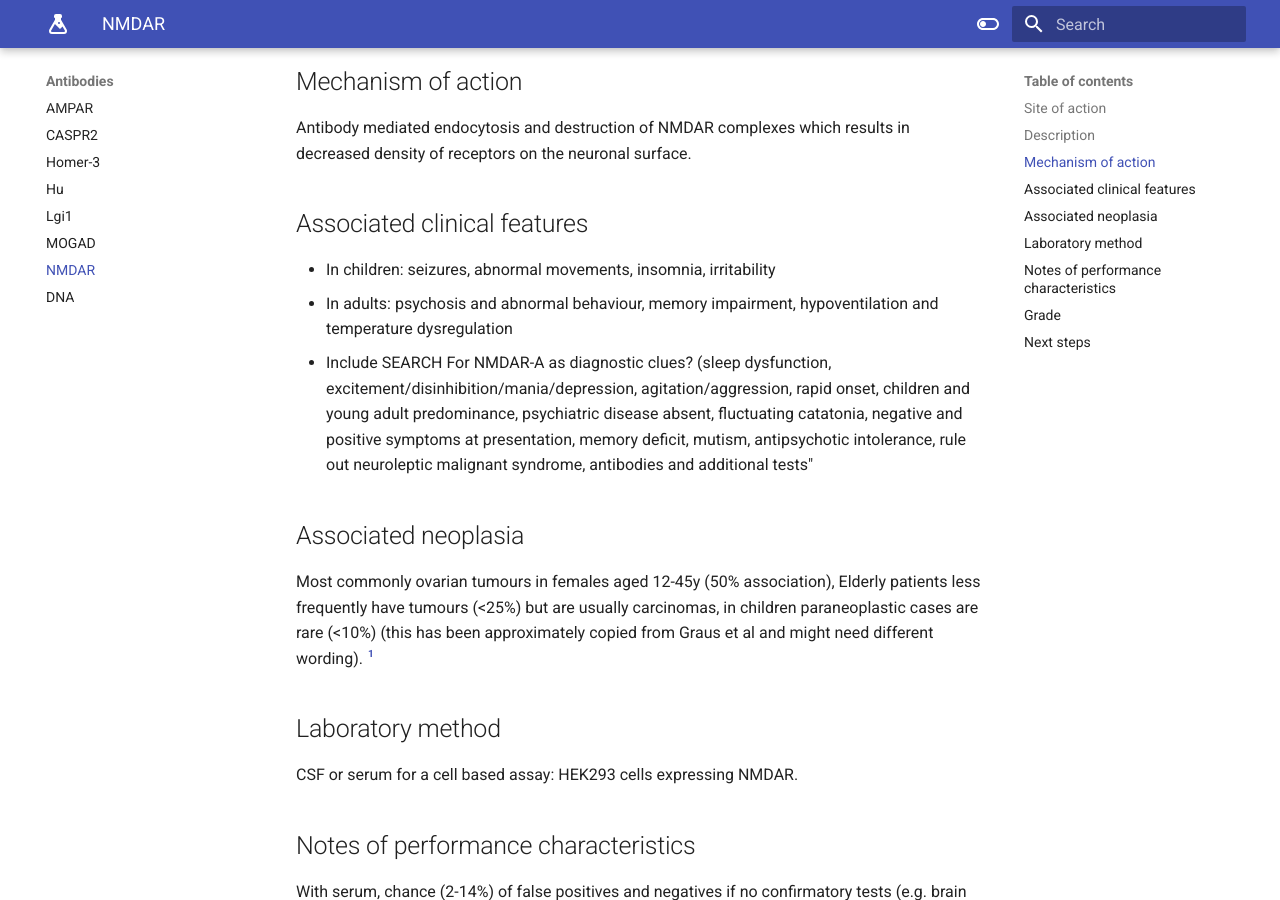
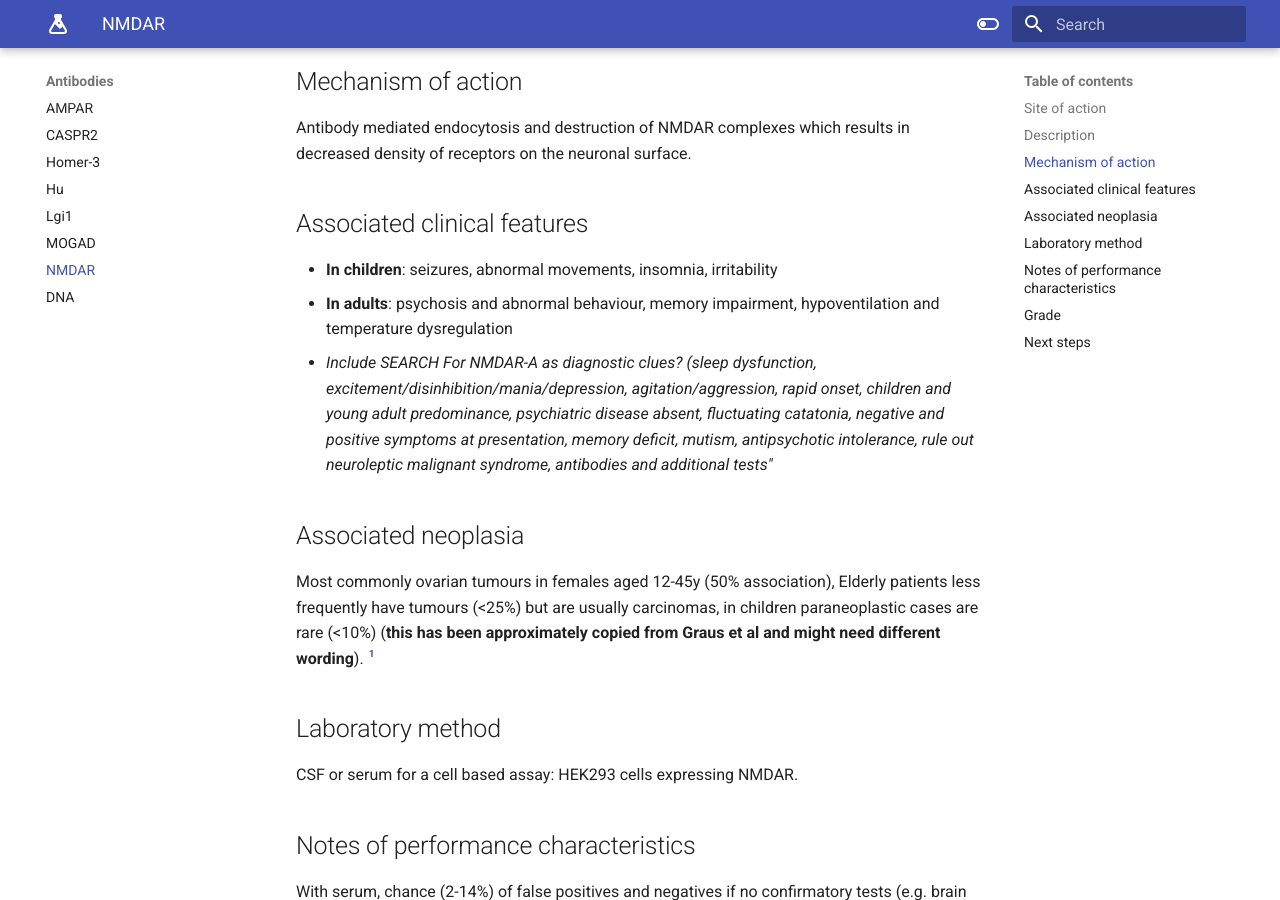
Before and after one commit to monchee/liamsproject, an MkDocs documentation site: the page built from docs/antibodies/nmdar.md, in a window 1280 px wide and 900 px high, scrolled down 618 px. Built offline with MkDocs 1.6.1 and Material for MkDocs 9.7.7, drawn with Linux system fonts in a browser that asks for light colours.

```diff
--- a/docs/antibodies/nmdar.md
+++ b/docs/antibodies/nmdar.md
@@ -28,12 +28,12 @@ Anti-NMDA receptor (NMDAR) encephalitis is an immune-mediated disease characteri
 Antibody mediated endocytosis and destruction of NMDAR complexes which results in decreased density of receptors on the neuronal surface.
 
 ## Associated clinical features
- - In children: seizures, abnormal movements, insomnia, irritability
- - In adults: psychosis and abnormal behaviour, memory impairment, hypoventilation and temperature dysregulation
- - Include SEARCH For NMDAR-A as diagnostic clues? (sleep dysfunction, excitement/disinhibition/mania/depression, agitation/aggression, rapid onset, children and young adult predominance, psychiatric disease absent, fluctuating catatonia, negative and positive symptoms at presentation, memory deficit, mutism, antipsychotic intolerance, rule out neuroleptic malignant syndrome, antibodies and additional tests"
+ - **In children**: seizures, abnormal movements, insomnia, irritability
+ - **In adults**: psychosis and abnormal behaviour, memory impairment, hypoventilation and temperature dysregulation
+ - *Include SEARCH For NMDAR-A as diagnostic clues? (sleep dysfunction, excitement/disinhibition/mania/depression, agitation/aggression, rapid onset, children and young adult predominance, psychiatric disease absent, fluctuating catatonia, negative and positive symptoms at presentation, memory deficit, mutism, antipsychotic intolerance, rule out neuroleptic malignant syndrome, antibodies and additional tests"*
 
 ## Associated neoplasia
-Most commonly ovarian tumours in females aged 12-45y (50% association), Elderly patients less frequently have tumours (<25%) but are usually carcinomas, in children paraneoplastic cases are rare (<10%) (this has been approximately copied from Graus et al and might need different wording). [^1]
+Most commonly ovarian tumours in females aged 12-45y (50% association), Elderly patients less frequently have tumours (<25%) but are usually carcinomas, in children paraneoplastic cases are rare (<10%) (**this has been approximately copied from Graus et al and might need different wording**). [^1]
 
 ## Laboratory method
 CSF or serum for a cell based assay: HEK293 cells expressing NMDAR.
```
